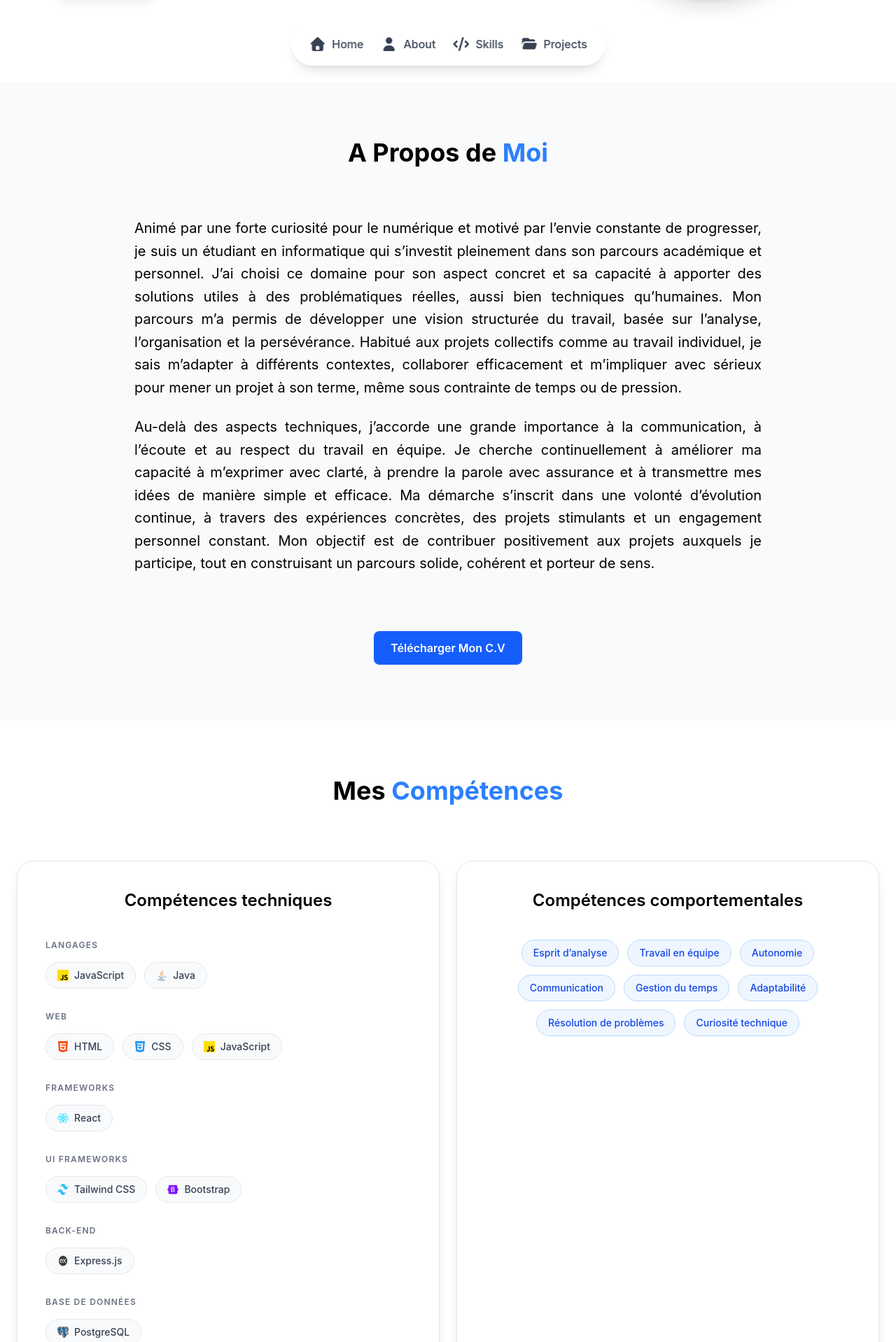
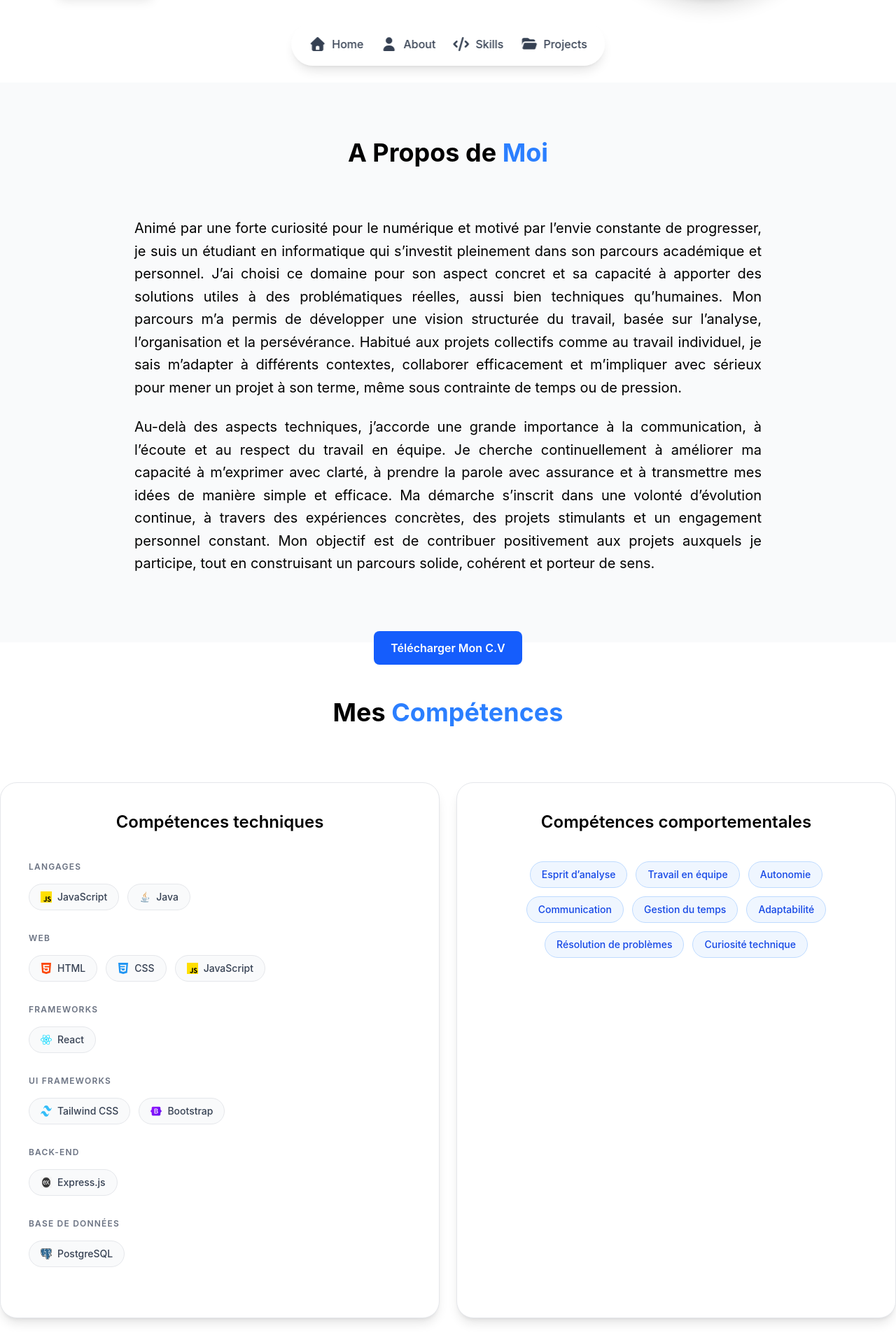
Before and after one commit to mandresy753/RANDRIANANTOANINA-Mandresy-Gaetan, a React (Vite) app: page / in a window 1280 px wide. Shown: the part 682-2600 px from the top of the page at 70% size. Built offline with nearby package versions, Linux system fonts and the light colour scheme.

Commit message:
fix: resolve superposing boxes 2

```diff
--- a/src/Pages/About.tsx
+++ b/src/Pages/About.tsx
@@ -8,9 +8,9 @@ function About() {
       id="about"
       className={
         `
-      w-full min-h-screen bg-gray-50 px-6 py-20 flex flex-col items-center gap-8 md:gap-12
+      w-full h-screen bg-gray-50 px-6 py-20 flex flex-col items-center gap-8 md:gap-12
 
-        transition-all duration-2000 ease-out
+        transition-all duration-1500 ease-out
         ${isVisible ? "opacity-100 translate-y-0" : "opacity-0 translate-y-10"}
       `
       }
--- a/src/Pages/Skills.tsx
+++ b/src/Pages/Skills.tsx
@@ -58,7 +58,7 @@ const softSkills: Skill[] = [
 
 function Skills() {
   return (
-    <section id="skills" className="w-full min-h-screen px-6 py-20">
+    <section id="skills" className="w-full min-h-screen 5px-6 py-20">
       <h2 className="text-4xl font-bold text-center mb-20">
         Mes <span className="text-blue-500">Compétences</span>
       </h2>
```
